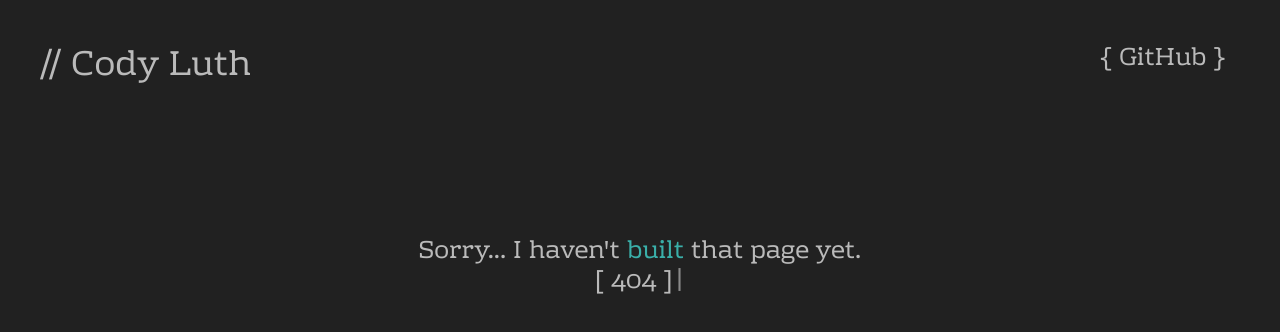
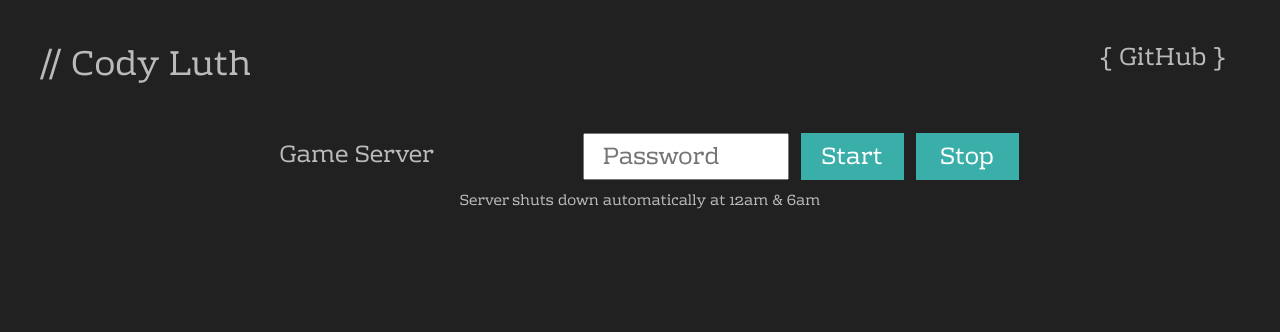
Before and after one commit to luthcody/codyluth, a Next.js app: page /vm in a window 1280 px wide. Before the commit this address had no page. Shown: the top 332 px of the page. Built offline with nearby package versions, Linux system fonts and the light colour scheme.

Commit message:
Added VM page to start/stop server

```diff
--- a/components/layout.js
+++ b/components/layout.js
@@ -1,6 +1,8 @@
 import Head from 'next/head'
 import Link from 'next/link'
+import { ToastContainer } from 'react-toastify';
 import styles from './layout.module.scss'
+import 'react-toastify/dist/ReactToastify.css';
 
 export default function Layout({ children }) {
   return (
@@ -30,6 +32,7 @@ export default function Layout({ children }) {
       <div>
         {children}
       </div>
+      <ToastContainer />
     </div>
   )
 }
--- a/package.json
+++ b/package.json
@@ -8,6 +8,7 @@
     "start": "next start"
   },
   "dependencies": {
+    "axios": "^0.24.0",
     "bootstrap": "^5.1.0",
     "circletype": "^2.3.0",
     "next": "^11.0.0",
@@ -15,6 +16,7 @@
     "react-arc-text": "^1.0.5",
     "react-bootstrap": "^2.0.0-beta.6",
     "react-dom": "17.0.2",
+    "react-toastify": "^8.1.0",
     "sass": "^1.39.0",
     "three": "^0.132.2",
     "typed.js": "^2.0.12"
--- /dev/null
+++ b/pages/api/vm.js
@@ -0,0 +1,24 @@
+import axios from "axios";
+
+export default async function handler(req, res) {
+  const { action, password } = req.query;
+  const url = process.env.GAME_VM_URL;
+  let response = {};
+
+  if (password === process.env.GAME_VM_PASSWORD) {
+    if (action === 'start') {
+      response = await axios.post(url, {
+        start: true
+      });
+    } else if (action === 'stop') {
+      response = await axios.post(url, {
+        action: false
+      });
+    }
+  } else {
+    res.json({ success: false });
+    return;
+  }
+
+  res.json({ success: response.data.success });
+}
--- /dev/null
+++ b/pages/vm.js
@@ -0,0 +1,29 @@
+import React, { useState } from 'react';
+import { toast } from 'react-toastify';
+
+export default function VM() {
+  const [typedPassword, setTypedPassword] = useState('');
+
+  const sendVMRequest = async (action) => {
+    const id = toast.loading("Sending command to server...")
+    const response = await fetch(`/api/vm?action=${action}&password=${typedPassword}`);
+    const json = await response.json();
+    console.log(response);
+
+    if (response.ok && json.success) {
+      toast.update(id, { render: 'Success', type: "success", isLoading: false, autoClose: 5000, closeButton: true })
+    } else {
+      toast.update(id, { render: `Error updating server`, type: "error", isLoading: false, autoClose: 10000, closeButton: true })
+    }
+  }
+
+  return (
+    <div className="row justify-content-center">
+      <div className="col-3 mx-1 mt-1">Game Server</div>
+      <input className="col-2 mx-1 pt-1" type="text" id="password" placeholder="Password" onChange={(event) => setTypedPassword(event.target.value)}/>
+      <button className="col-1 mx-1 btn-primary" onClick={() => sendVMRequest('start')}>Start</button>
+      <button className="col-1 mx-1 btn-primary" onClick={() => sendVMRequest('stop')}>Stop</button>
+      <div className="h6 text-center mt-2">Server shuts down automatically at 12am & 6am</div>
+    </div>
+  );
+}
```
Also changed, not shown: 1 other file (tests, documents, lock files or other folders).
